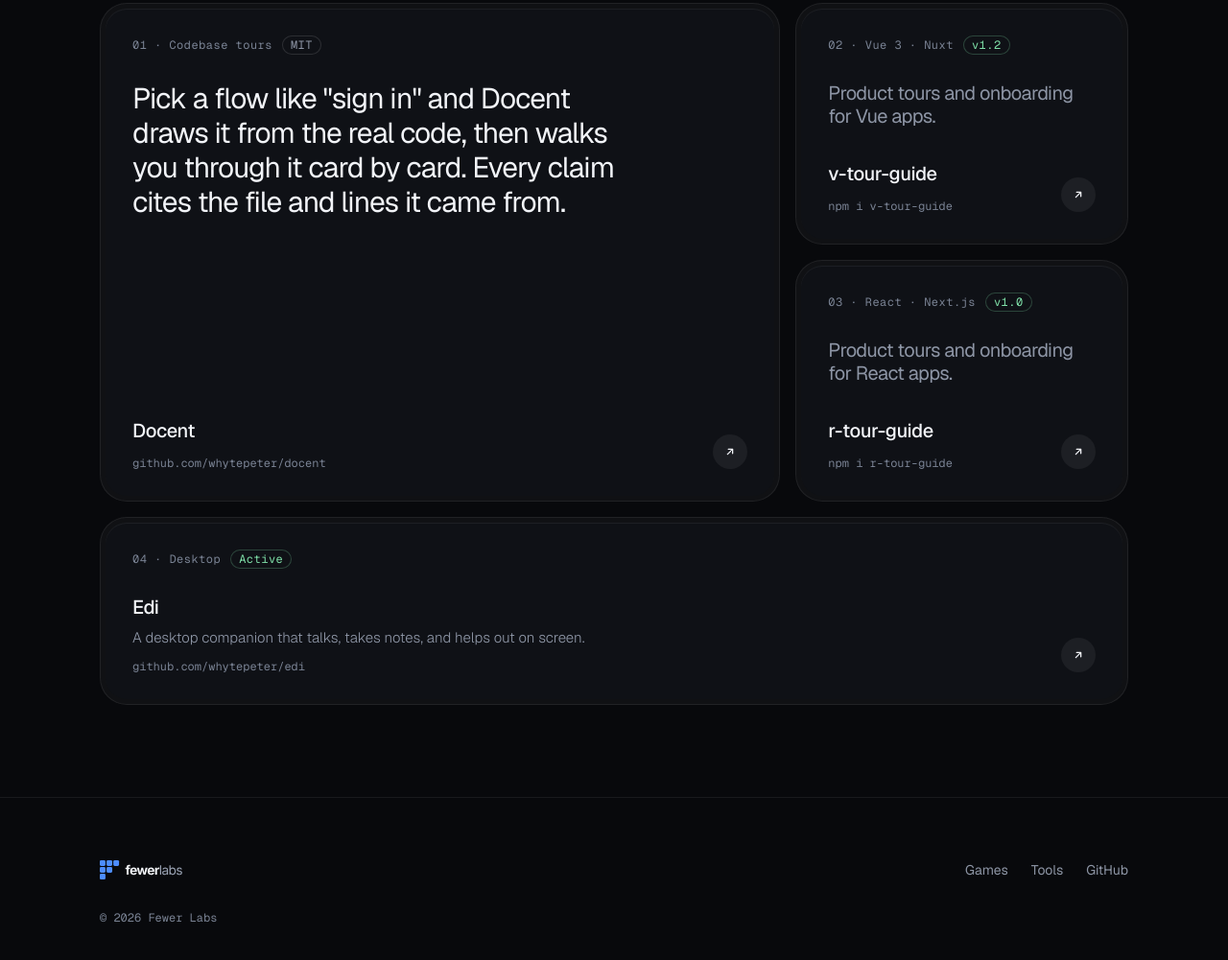
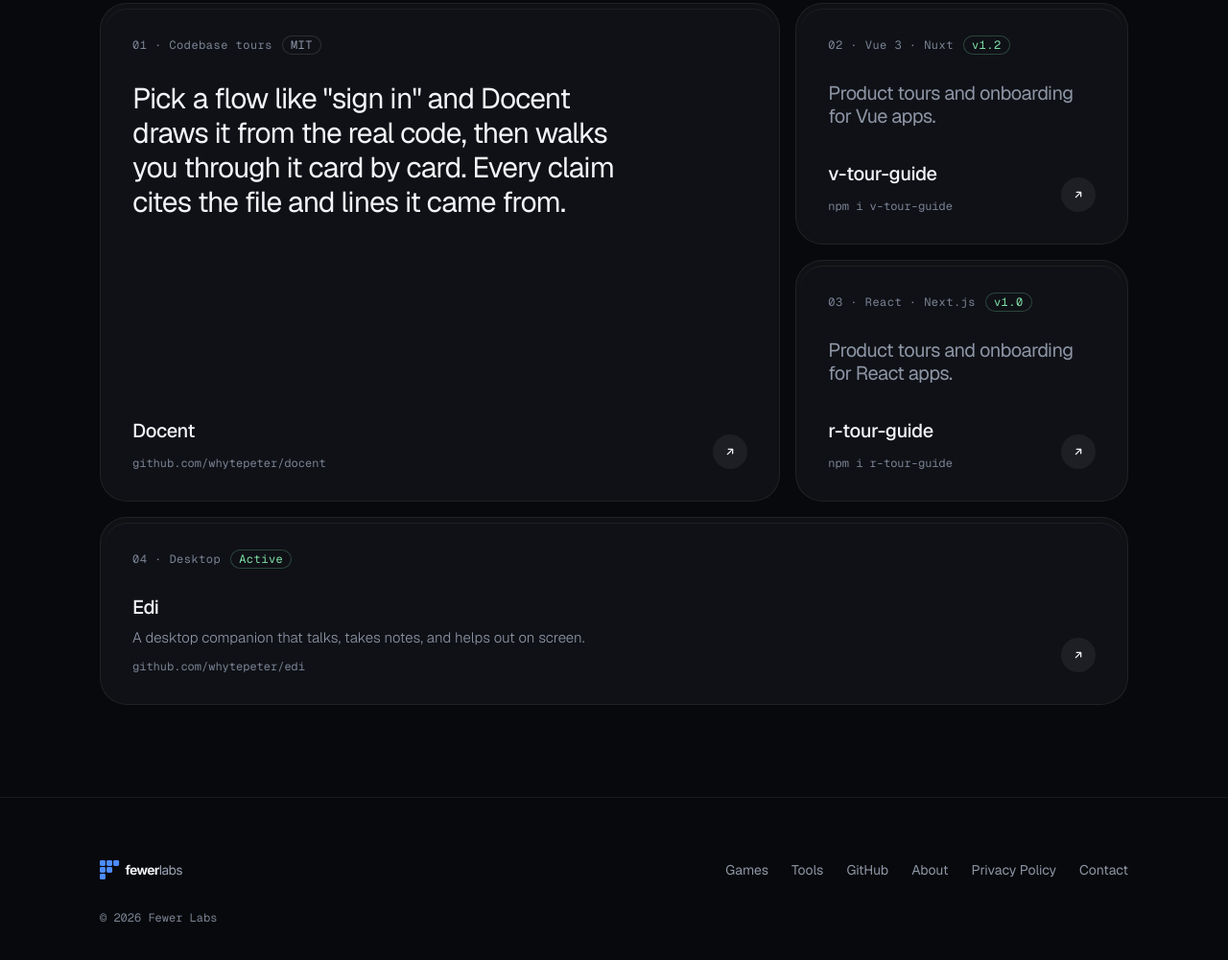
Before and after one commit to whytepeter/fewerlabs, a plain HTML site: page index.html in a window 1280 px wide. Shown: the part 1991-2992 px from the top of the page at 96% size. Drawn offline with Linux system fonts and the light colour scheme.

Commit message:
Footer links to About, Privacy Policy and Contact; ads.txt placeholder
- /privacy, /about and /contact redirect to the pages on games.fewerlabs.dev
- ads.txt holds a comment until AdSense gives the seller line

```diff
--- a/index.html
+++ b/index.html
@@ -302,7 +302,7 @@
     <div class="wrap">
       <div class="row">
         <img src="/fewerlabs-logo-dark.svg" alt="Fewer Labs" width="86" height="20" />
-        <div class="links"><a href="https://games.fewerlabs.dev" target="_blank" rel="noopener">Games</a><a href="#tools">Tools</a><a href="https://github.com/whytepeter" target="_blank" rel="noopener">GitHub</a></div>
+        <div class="links"><a href="https://games.fewerlabs.dev" target="_blank" rel="noopener">Games</a><a href="#tools">Tools</a><a href="https://github.com/whytepeter" target="_blank" rel="noopener">GitHub</a><a href="/about">About</a><a href="/privacy">Privacy Policy</a><a href="/contact">Contact</a></div>
       </div>
       <small>© 2026 Fewer Labs</small>
     </div>
```
Also changed, not shown: ads.txt (added), vercel.json, 1 other file.
